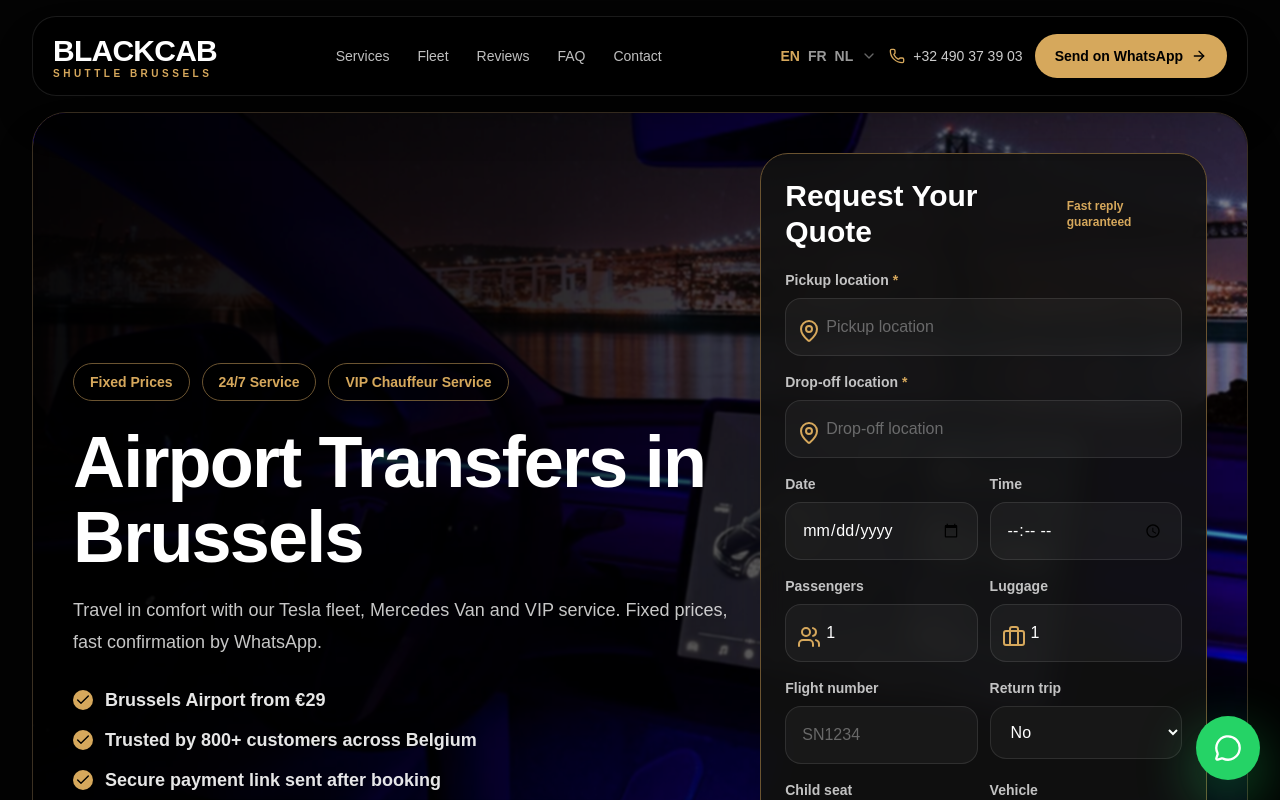
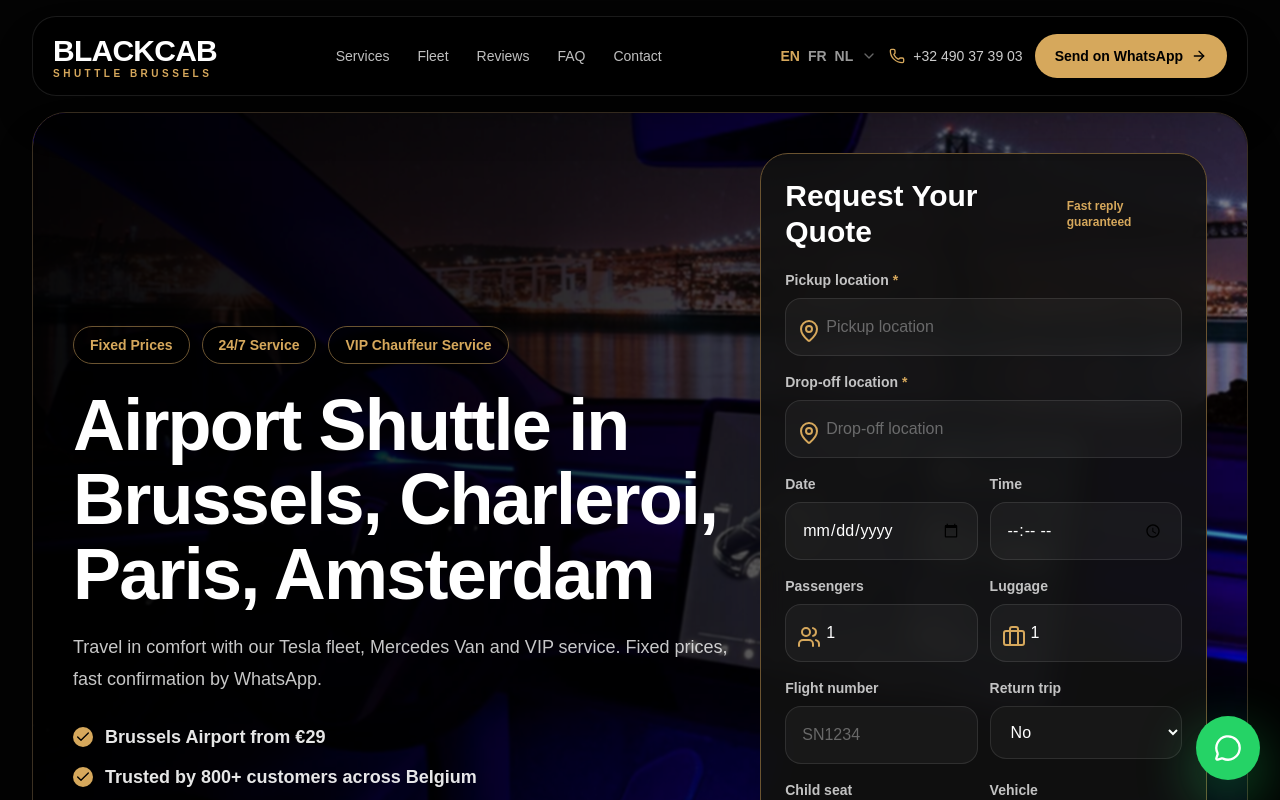
Before and after one commit to schcompany/blackcab-shuttle, a Next.js app: page / in a window 1280 px wide. Shown: the top 800 px of the page. Built offline with nearby package versions, Linux system fonts and the light colour scheme.

Commit message:
Update page.js

```diff
--- a/app/page.js
+++ b/app/page.js
@@ -76,7 +76,7 @@ const businessSchema = {
 const content = {
   en: {
     nav: ["Services", "Fleet", "Reviews", "FAQ", "Contact"],
-    heroTitle: "Airport Transfers in Brussels",
+    heroTitle: "Airport Shuttle in Brussels, Charleroi, Paris, Amsterdam",
     heroText:
       "Travel in comfort with our Tesla fleet, Mercedes Van and VIP service. Fixed prices, fast confirmation by WhatsApp.",
     bullets: [
@@ -234,7 +234,7 @@ const content = {
     nav: ["Services", "Flotte", "Avis", "FAQ", "Contact"],
     heroTitle: "Transferts Aéroport à Bruxelles, Charleroi, Amsterdam et Paris",
     heroText:
-      "Voyagez en confort avec notre flotte Tesla 3, Y et Mercedes Van. Prix fixes, chauffeurs professionnels et confirmation rapide via WhatsApp ou téléphone.",
+      "Voyagez en confort avec notre flotte Tesla 3, Y et Mercedes Van. Prix fixe, chauffeurs professionnels et confirmation rapide via WhatsApp ou téléphone.",
     bullets: [
       "Aéroport de Bruxelles dès 29€",
       "Déjà 800+ clients nous font confiance",
```
